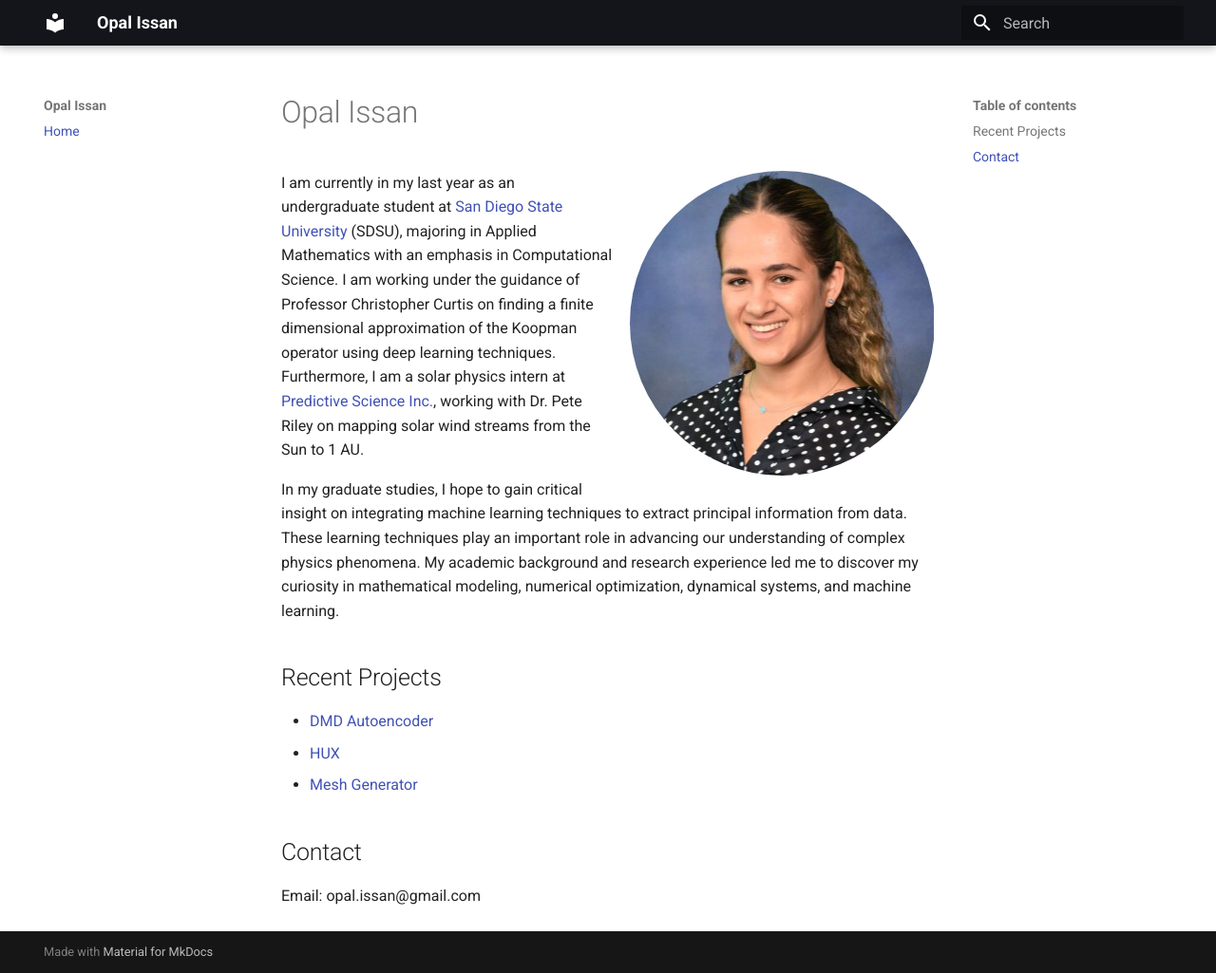
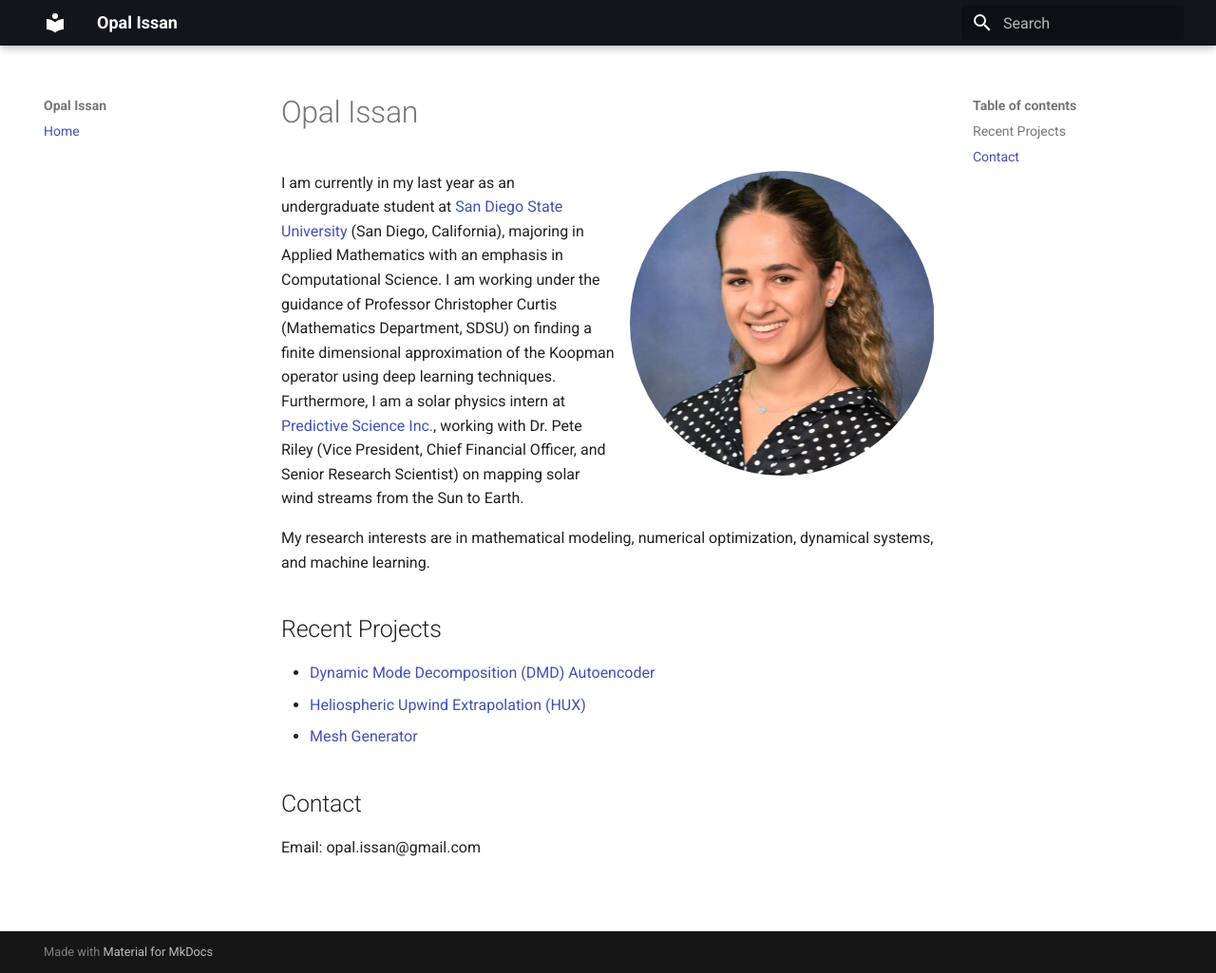
Before and after one commit to opaliss/opalissan, an MkDocs documentation site: the page built from docs/index.md, in a window 1280 px wide and 1025 px high. Shown: the whole window at 95% size. Built offline with MkDocs 1.6.1 and Material for MkDocs 9.7.7, drawn with Linux system fonts in a browser that asks for light colours.

Commit message:
update webpage.

```diff
--- a/docs/index.md
+++ b/docs/index.md
@@ -3,16 +3,15 @@
 ![](images/cropped.png){: align=right }
 
 
-I am currently in my last year as an undergraduate student at [San Diego State University](https://www.sdsu.edu/) (SDSU), majoring in Applied Mathematics
-with an emphasis in Computational Science. I am working under the guidance of Professor Christopher Curtis on finding a finite dimensional approximation of the Koopman operator using deep learning techniques.
-Furthermore, I am a solar physics intern at [Predictive Science Inc.](https://www.predsci.com/portal/home.php), working with Dr. Pete Riley on mapping solar wind streams from the Sun to 1 AU.
+I am currently in my last year as an undergraduate student at [San Diego State University](https://www.sdsu.edu/) (San Diego, California), majoring in Applied Mathematics
+with an emphasis in Computational Science. I am working under the guidance of Professor Christopher Curtis (Mathematics Department, SDSU) on finding a finite dimensional approximation of the Koopman operator using deep learning techniques.
+Furthermore, I am a solar physics intern at [Predictive Science Inc.](https://www.predsci.com/portal/home.php), working with Dr. Pete Riley (Vice President, Chief Financial Officer, and Senior Research Scientist) on mapping solar wind streams from the Sun to Earth.
 
-In my graduate studies, I hope to gain critical insight on integrating machine learning techniques to extract principal information from data. These learning techniques play an important role in advancing our understanding of complex physics phenomena.
-My academic background and research experience led me to discover my curiosity in mathematical modeling, numerical optimization, dynamical systems, and machine learning.
+My research interests are in mathematical modeling, numerical optimization, dynamical systems, and machine learning.
 
 ## Recent Projects
-- [DMD Autoencoder](https://opaliss.github.io/dmd_autoencoder/)
-- [HUX](https://github.com/predsci/HUX)
+- [Dynamic Mode Decomposition (DMD) Autoencoder](https://opaliss.github.io/dmd_autoencoder/)
+- [Heliospheric Upwind Extrapolation (HUX)](https://github.com/predsci/HUX)
 - [Mesh Generator](https://pypi.org/project/mesh-generator/)
 
 ## Contact
```
Also changed, not shown: site/index.html, site/search/search_index.json, 1 other file.
